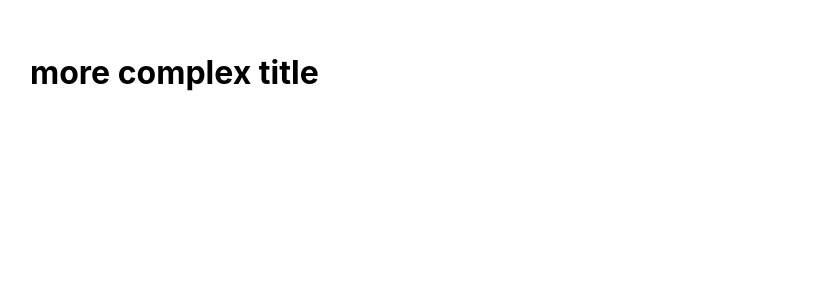
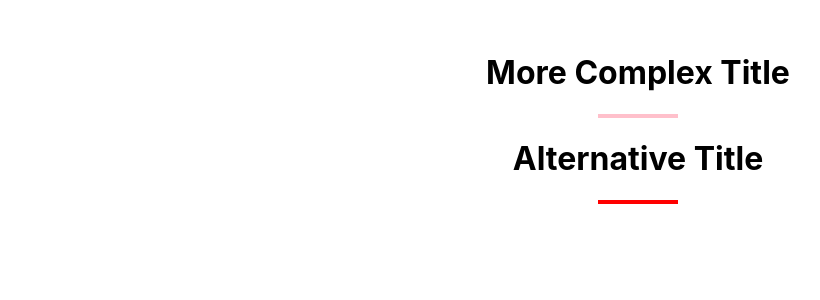
Before and after one commit to Quangnguyenz/styled-component, a React (Create React App) app: page / in a window 1280 px wide. Shown: the top 300 px of the page, without its empty margins (2-822 px from the left). Built offline with nearby package versions, Linux system fonts and the light colour scheme.

Commit message:
styled components

```diff
--- a/src/App.js
+++ b/src/App.js
@@ -4,6 +4,7 @@ import { DefaultButton, HipsterButton } from './components/Buttons'
 import { Button } from '@material-ui/core'
 import ComplexTitle from './components/ComplexTitle'
 import Random from './components/Random'
+import AlternativeTitle from './components/AlternativeTitle'
 
 const StyledBtn = styled(Button)`
 text-transform: capitalize;
@@ -13,6 +14,7 @@ function App() {
   return (
     <div style={{ padding: "2rem" }}>
       <ComplexTitle title='more complex title'></ComplexTitle>
+      <AlternativeTitle title='alternative title'></AlternativeTitle>
     </div>
   );
 }
--- /dev/null
+++ b/src/components/AlternativeTitle.js
@@ -0,0 +1,24 @@
+import React from 'react'
+import styled from 'styled-components'
+import { colors } from '../utils'
+const ComplexTitle = ({ title, className }) => {
+    return (
+        <div className={className}>
+            <h1>{title}</h1>
+            <div className='underline'></div>
+        </div>
+    )
+}
+
+const Wrapper = styled(ComplexTitle)`
+h1{
+text-transform: capitalize;
+text-align: center;
+}
+.underline{
+width: 5rem;
+height: 0.25rem;
+background: ${colors.primary};
+margin: 0 auto;}
+`
+export default Wrapper
--- a/src/components/ComplexTitle.js
+++ b/src/components/ComplexTitle.js
@@ -3,22 +3,27 @@ import styled from 'styled-components'
 
 const ComplexTitle = ({ title }) => {
     return (
-        <div>
+        <Wrapper className='bg-grey'>
             <h1>{title}</h1>
             <div className='underline'></div>
-        </div>
+        </Wrapper>
     )
 }
 
 const Wrapper = styled.div`
 h1{
-text-transform: capitalize;
-text-align: center;
+    text-transform: capitalize;
+    text-align: center;
 }
 .underline{
-width: 5rem;
-height: 0.25rem;
-background: #645cff;
-margin: 0 auto;}
+    width: 5rem;
+    height: 0.25rem;
+    background: var(--primary);
+    margin: 0 auto;
+}
+.title{
+    color: blue
+}
 `
+
 export default ComplexTitle
--- a/src/index.css
+++ b/src/index.css
@@ -1,3 +1,7 @@
+:root {
+  --primary: pink;
+}
+
 body {
   margin: 0;
   font-family: -apple-system, BlinkMacSystemFont, "Segoe UI", "Roboto", "Oxygen",
@@ -23,3 +27,11 @@ body {
   width: 200px;
   margin: 1rem auto;
 }
+
+.bg-grey {
+}
+
+.title {
+  text-transform: uppercase;
+  color: red;
+}
--- /dev/null
+++ b/src/utils.js
@@ -0,0 +1,3 @@
+export const colors = {
+    primary: 'red',
+}
```
